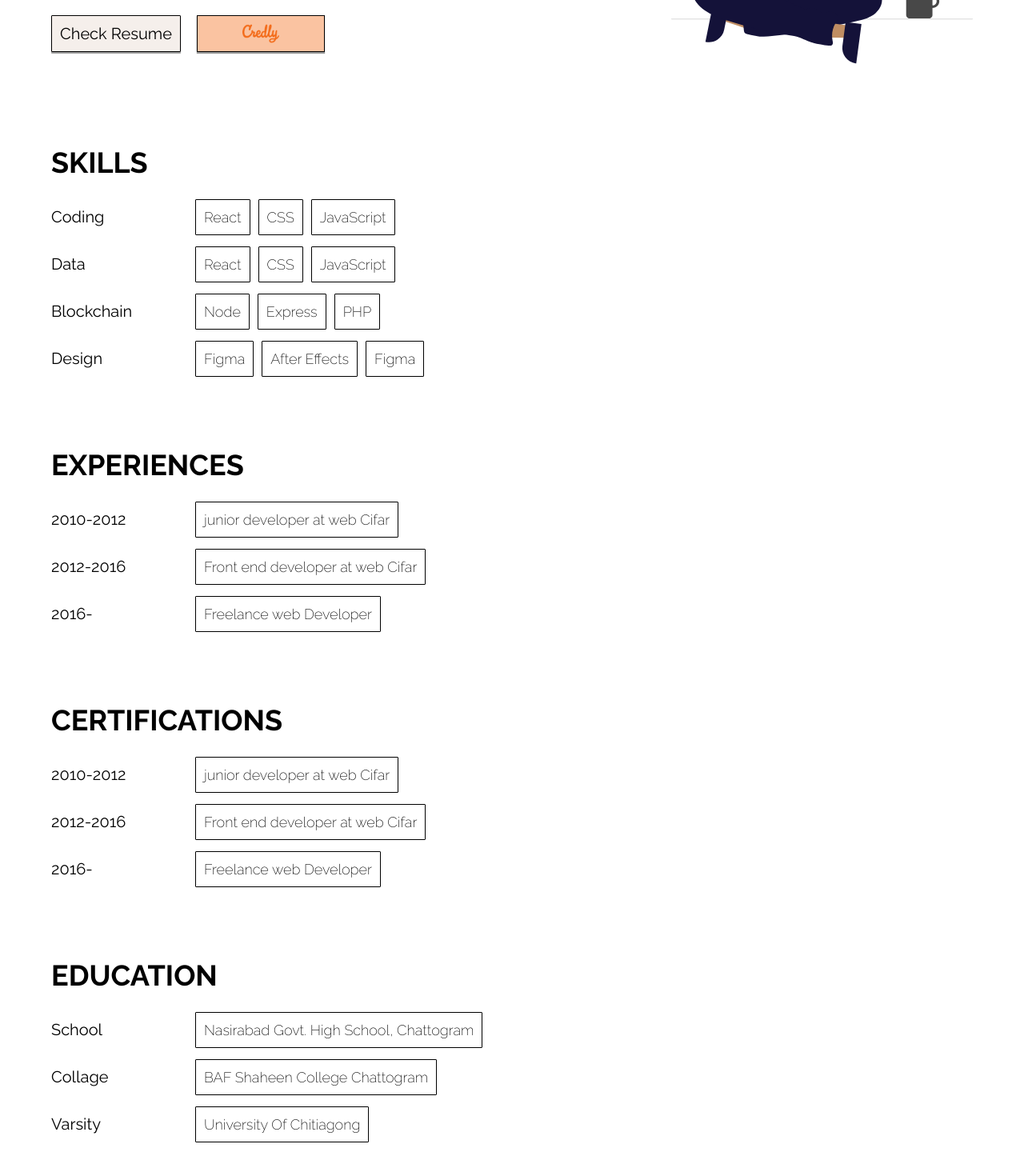
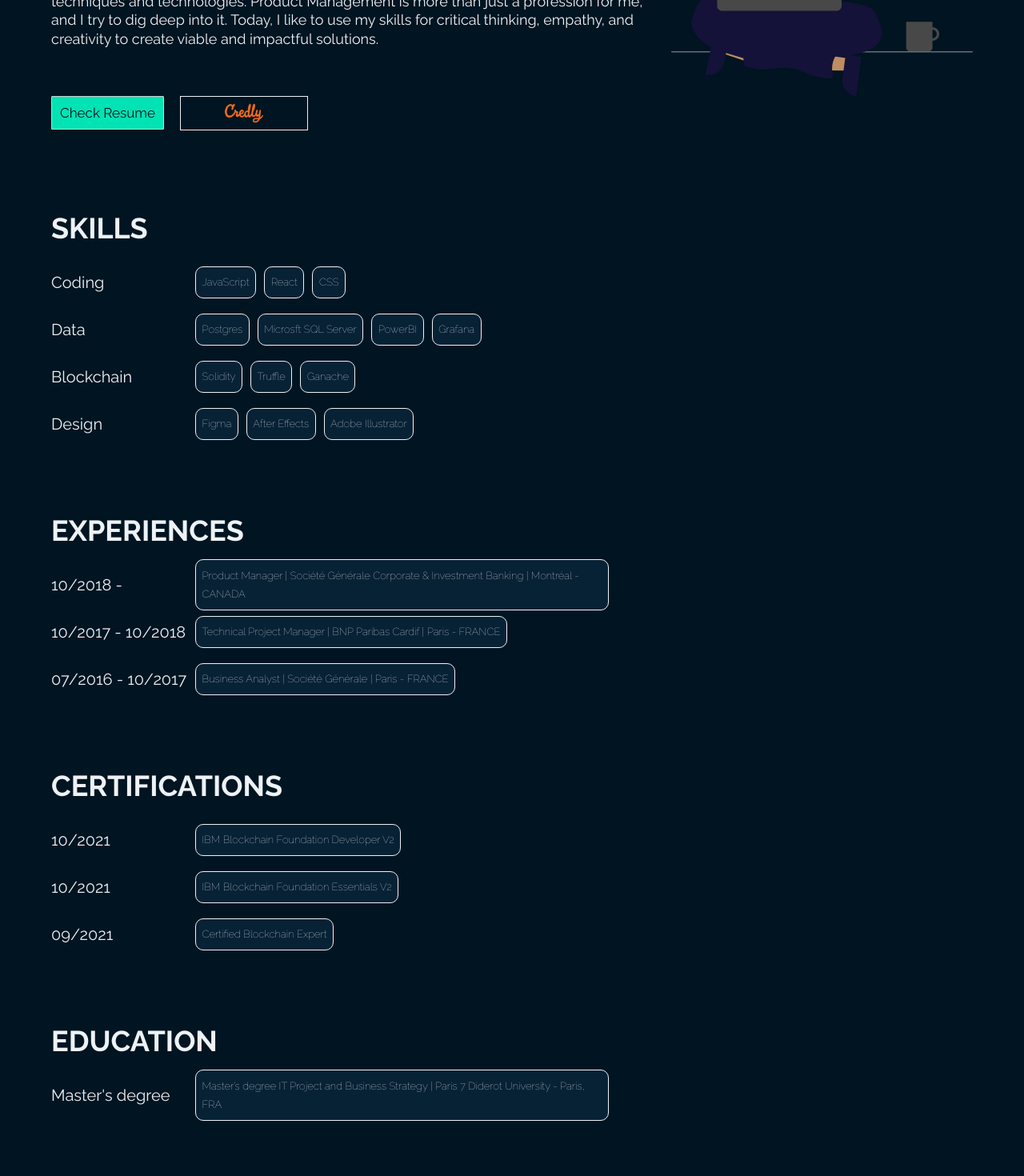
Before and after one commit to cuitlazotlac/portfolio-v3, a React (Create React App) app: page /about in a window 1280 px wide. Shown: the part 540-2010 px from the top of the page at 80% size. Built offline with nearby package versions, Linux system fonts and the light colour scheme.

Commit message:
change on UI + dark theme as default

```diff
--- a/public/index.html
+++ b/public/index.html
@@ -5,17 +5,18 @@
     <!-- <link rel="icon" href="%PUBLIC_URL%/favicon.ico" /> -->
     <link rel="icon" href="%PUBLIC_URL%/favicon.svg" />
     <meta name="viewport" content="width=device-width, initial-scale=1" />
-    <!-- <link
-      rel="stylesheet"
-      href="https://cdn.jsdelivr.net/npm/bootstrap@5.1.3/dist/css/bootstrap.min.css"
-      integrity="sha384-1BmE4kWBq78iYhFldvKuhfTAU6auU8tT94WrHftjDbrCEXSU1oBoqyl2QvZ6jIW3"
-      crossorigin="anonymous"
-    /> -->
     <meta name="theme-color" content="#000000" />
-    <meta
+    <!-- <meta
       name="description"
       content="Web site created using create-react-app"
-    />
+    /> -->
+
+    <meta property="og:url"                content="http://www.nytimes.com/2015/02/19/arts/international/when-great-minds-dont-think-alike.html" />
+    <meta property="og:type"               content="article" />
+    <meta property="og:title"              content="When Great Minds Don’t Think Alike" />
+    <meta property="og:description"        content="How much does culture influence creative thinking?" />
+    <meta property="og:image"              content="http://static01.nyt.com/images/2015/02/19/arts/international/19iht-btnumbers19A/19iht-btnumbers19A-facebookJumbo-v2.jpg" />
+
     <link rel="apple-touch-icon" href="%PUBLIC_URL%/logo192.png" />
     <link rel="preconnect" href="https://fonts.googleapis.com" />
     <link rel="preconnect" href="https://fonts.gstatic.com" crossorigin />
@@ -24,7 +25,7 @@
       rel="stylesheet"
     />
     <link
-      href="https://fonts.googleapis.com/css2?family=Nunito+Sans:ital,wght@0,200;0,300;0,400;0,600;0,700;0,800;0,900;1,200;1,300;1,400;1,600;1,700;1,800;1,900&display=swap"
+      href="https://fonts.googleapis.com/css2?family=Noto+Sans+Mono:wght@100;200;300;400;500;600;700;800;900&display=swap"
       rel="stylesheet"
     />
 
--- a/src/components/AboutInfoItem.jsx
+++ b/src/components/AboutInfoItem.jsx
@@ -32,13 +32,16 @@
     gap: 1rem;
     position: absolute;
     left: 18rem;
-    font-weight: 200;
   }
   .item {
+    font-weight: 100;
+    p {
+      font-size: 1.3rem;
+    }
     border: 1px solid var(--font-color);
-    background-color: var(--primary-color);
-    border-radius: 1px;
-    padding: 1rem;
+    border-radius: 10px;
+    background-color: var(--secondary-color);
+    padding: 0.75rem;
     transition: all 0.3s ease-in-out;
     transform-style: preserve-3d;
     overflow: hidden;
--- a/src/components/Button.jsx
+++ b/src/components/Button.jsx
@@ -15,19 +15,21 @@
 const ButtonStyle = styled.div`
   margin-top: 2rem;
   .button {
-    font-size: 2rem;
-    background-color: ${(props) =>
-      props.outline ? "transperant" : "var(--secondary-color)"};
-    border: 1px solid var(--font-color);
+    font-size: 1.7rem;
+    font-weight: 400;
+    background-color: var(--brand-color);
+    border: 1px solid var(--btn-border-color);
     border-radius: 1px;
     display: inline-block;
-    color: var(--font-color);
+    color: var(--btn-color);
     transition: all 0.3s ease-in-out;
     box-shadow: 0 2px 1px rgba(0, 0, 0, 0.4), 0px 0px 50px rgba(0, 0, 0, 0);
     transform-style: preserve-3d;
     padding: 1rem;
     overflow: hidden;
     &:hover {
+      color: var(--font-color);
+      background-color: var(--primary-color);
       transform: scale(1.1);
       transform: translate(7px, -7px);
       transform-style: preserve-3d;
--- a/src/components/CredlyButton.jsx
+++ b/src/components/CredlyButton.jsx
@@ -20,16 +20,17 @@
 
 const CredlyButtonStyled = styled.button`
   margin-top: 2rem;
-  padding: 1rem;
-  background-color: #fac3a1;
+  padding: 0.8rem;
+  background-color: var(--primary-color);
   width: 160px;
-  height: 45.95px;
+  height: 42.95px;
   border: 1px solid var(--font-color);
   box-shadow: 0 2px 1px rgba(0, 0, 0, 0.4), 0px 0px 50px rgba(0, 0, 0, 0);
   img {
     max-width: 36%;
   }
   &:hover {
+    background-color: #fac3a1;
     transform: scale(1.1);
     transform: translate(7px, -7px);
     transform-style: preserve-3d;
--- a/src/components/HeroSection.jsx
+++ b/src/components/HeroSection.jsx
@@ -38,7 +38,9 @@
             <h3>{t("Hero.Description_Part1")}</h3>
             <br />
             <h3>{t("Hero.Description_Part2")}</h3>
-            <Button btnText="see my works" btnLink="/projects" />
+            <br />
+
+            <Button btnText={t("Hero.WorksButton")} btnLink="/projects" />
           </div>
           <div className="hero__social">
             <div className="hero__social__indicator">
@@ -121,9 +123,10 @@
     }
   }
   .hero__info {
-    margin-top: 1rem;
+    margin-top: 5rem;
     display: block;
     font-size: 2rem;
+    font-weight: 400;
     text-align: left;
   }
   .hero__social,
@@ -181,7 +184,7 @@
       min-height: 750px;
     }
     .hero__heading {
-      font-size: 1.4rem;
+      font-size: 1.7rem;
       margin-bottom: -3rem;
       .hero__name {
         font-size: 4.5rem;
--- a/src/components/ThemeToggle.jsx
+++ b/src/components/ThemeToggle.jsx
@@ -4,7 +4,7 @@
 import { MdWbSunny } from "react-icons/md";
 
 export default function ThemeToggle() {
-  const [theme, setTheme] = useState("light-theme");
+  const [theme, setTheme] = useState("dark-theme");
   const [checked, setChecked] = useState(false);
 
   useEffect(() => {
--- a/src/components/shared/NavMenu.jsx
+++ b/src/components/shared/NavMenu.jsx
@@ -33,9 +33,6 @@
         >
           <MdClose />
         </div>
-        <li className="logo">
-          <img src={logo} />
-        </li>
         <li>
           <NavLink
             to="/"
@@ -105,9 +102,6 @@
   width: 100%;
   padding: 1rem 0;
   background-color: var(--background-color);
-  .logo {
-    width: 5%;
-  }
   ul {
     max-width: 1200px;
     margin: 0 auto;
--- a/src/pages/About.jsx
+++ b/src/pages/About.jsx
@@ -32,8 +32,6 @@
                   <br />
                   {t("About.Paragraph2")}
                   <br />
-                  <br />
-                  {t("About.Paragraph3")}
                 </PText>
               </div>
               <div className="button_row">
@@ -52,19 +50,24 @@
 
               <AboutInfoItem
                 title="Coding"
-                items={["React", "CSS", "JavaScript"]}
+                items={["JavaScript", "React", "CSS"]}
               />
               <AboutInfoItem
                 title="Data"
-                items={["React", "CSS", "JavaScript"]}
+                items={[
+                  "Postgres",
+                  "Microsft SQL Server",
+                  "PowerBI",
+                  "Grafana",
+                ]}
               />
               <AboutInfoItem
                 title="Blockchain"
-                items={["Node", "Express", "PHP"]}
+                items={["Solidity", "Truffle", "Ganache"]}
               />
               <AboutInfoItem
                 title="Design"
-                items={["Figma", "After Effects", "Figma"]}
+                items={["Figma", "After Effects", "Adobe Illustrator"]}
               />
             </div>
             {/* // EXPERIENCE SECTION */}
@@ -72,16 +75,20 @@
               <h1 className="about__info__heading">{t("About.Experience")}</h1>
 
               <AboutInfoItem
-                title="2010-2012"
-                items={["junior developer at web Cifar"]}
+                title="10/2018 -"
+                items={[
+                  "Product Manager | Société Générale Corporate & Investment Banking | Montréal - CANADA",
+                ]}
               />
               <AboutInfoItem
-                title="2012-2016"
-                items={["Front end developer at web Cifar "]}
+                title="10/2017 - 10/2018"
+                items={[
+                  "Technical Project Manager | BNP Paribas Cardif | Paris - FRANCE",
+                ]}
               />
               <AboutInfoItem
-                title="2016-"
-                items={["Freelance web Developer"]}
+                title="07/2016 - 10/2017"
+                items={["Business Analyst | Société Générale | Paris - FRANCE"]}
               />
             </div>
             {/* // CERTIFICATION SECTION */}
@@ -91,16 +98,16 @@
               </h1>
 
               <AboutInfoItem
-                title="2010-2012"
-                items={["junior developer at web Cifar"]}
+                title="10/2021"
+                items={["IBM Blockchain Foundation Developer V2"]}
               />
               <AboutInfoItem
-                title="2012-2016"
-                items={["Front end developer at web Cifar "]}
+                title="10/2021"
+                items={["IBM Blockchain Foundation Essentials V2"]}
               />
               <AboutInfoItem
-                title="2016-"
-                items={["Freelance web Developer"]}
+                title="09/2021"
+                items={["Certified Blockchain Expert"]}
               />
             </div>
             {/* // EDUCATION SECTION */}
@@ -108,16 +115,10 @@
               <h1 className="about__info__heading">{t("About.Education")}</h1>
 
               <AboutInfoItem
-                title="School"
-                items={["Nasirabad Govt. High School, Chattogram"]}
-              />
-              <AboutInfoItem
-                title="Collage"
-                items={["BAF Shaheen College Chattogram"]}
-              />
-              <AboutInfoItem
-                title="Varsity"
-                items={["University Of Chitiagong"]}
+                title="Master's degree"
+                items={[
+                  "Master’s degree IT Project and Business Strategy | Paris 7 Diderot University - Paris, FRA",
+                ]}
               />
             </div>
           </div>
--- a/src/styles/GlobalStyle.js
+++ b/src/styles/GlobalStyle.js
@@ -8,6 +8,8 @@
   --shadow-color: #3C3C3C;
   --font-color: #000000;
   --brand-color: #01E3B4;
+  --btn-color: #EDF2F6;
+  --btn-border-color: #CCD0D3;
 }
 .dark-theme{
   --background-color: #001421;
@@ -16,6 +18,8 @@
   --shadow-color: #4D638D;
   --font-color: #EDF2F6;
   --brand-color: #01E3B4;
+  --btn-color: #001421;
+  --btn-border-color: #CCD0D3;
 }
 
 *{
```
Also changed, not shown: src/assets/i18next/en.json (+10 -9 lines).
